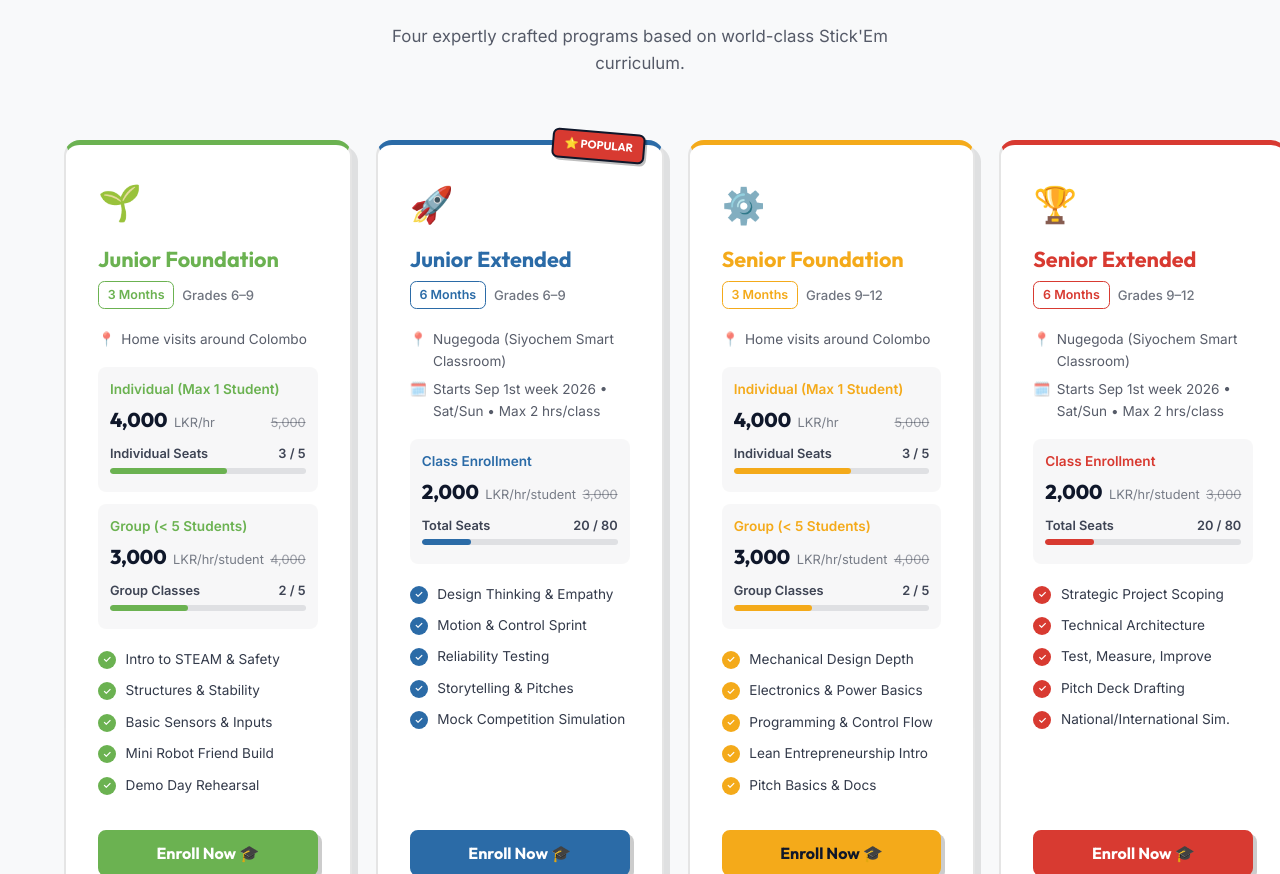
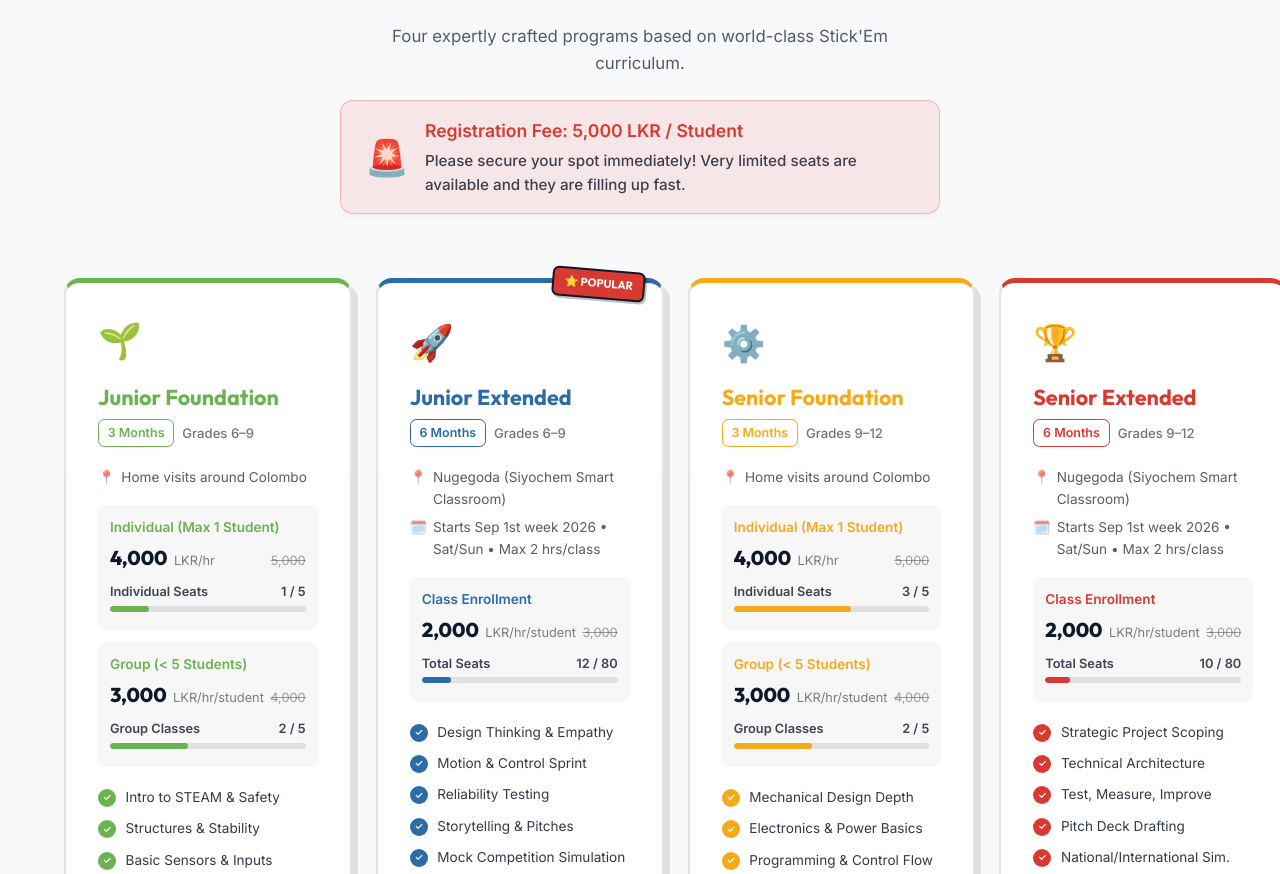
Before and after one commit to Himal-Gunawardhana/RobotSticks, a React (Vite) app: page / in a window 1280 px wide. Shown: the part 2829-3703 px from the top of the page. Built offline with nearby package versions, Linux system fonts and the light colour scheme.

Commit message:
Update registration limits, taken seats, and add registration fee warning

```diff
--- a/src/components/Packages.jsx
+++ b/src/components/Packages.jsx
@@ -17,7 +17,7 @@ const packages = [
         discounted: '4,000',
         unit: 'LKR/hr',
         seatsMax: 5,
-        seatsTaken: 3,
+        seatsTaken: 1,
         seatLabel: 'Individual Seats'
       },
       {
@@ -55,7 +55,7 @@ const packages = [
         discounted: '2,000',
         unit: 'LKR/hr/student',
         seatsMax: 80,
-        seatsTaken: 20,
+        seatsTaken: 12,
         seatLabel: 'Total Seats'
       }
     ],
@@ -119,7 +119,7 @@ const packages = [
         discounted: '2,000',
         unit: 'LKR/hr/student',
         seatsMax: 80,
-        seatsTaken: 20,
+        seatsTaken: 10,
         seatLabel: 'Total Seats'
       }
     ],
@@ -180,6 +180,36 @@ const Packages = () => {
           <p style={{ color: 'rgba(15,23,42,0.7)', fontSize: '1.05rem', maxWidth: '550px', margin: '0 auto' }}>
             Four expertly crafted programs based on world-class Stick'Em curriculum.
           </p>
+
+          <motion.div
+            initial={{ opacity: 0, scale: 0.9 }}
+            whileInView={{ opacity: 1, scale: 1 }}
+            viewport={{ once: true }}
+            transition={{ delay: 0.2, duration: 0.5 }}
+            style={{
+              background: 'rgba(239, 68, 68, 0.1)',
+              border: '1px solid rgba(239, 68, 68, 0.3)',
+              borderRadius: '0.8rem',
+              padding: '1rem 1.5rem',
+              maxWidth: '600px',
+              margin: '1.5rem auto 0',
+              display: 'flex',
+              alignItems: 'center',
+              gap: '1rem',
+              textAlign: 'left',
+              boxShadow: '0 4px 6px rgba(239, 68, 68, 0.05)'
+            }}
+          >
+            <div style={{ fontSize: '2.2rem' }}>🚨</div>
+            <div>
+              <div style={{ fontWeight: 800, color: 'var(--stickem-red)', marginBottom: '0.2rem', fontSize: '1.1rem' }}>
+                Registration Fee: 5,000 LKR / Student
+              </div>
+              <div style={{ fontSize: '0.95rem', color: 'rgba(15,23,42,0.8)', fontWeight: 500 }}>
+                Please secure your spot immediately! Very limited seats are available and they are filling up fast.
+              </div>
+            </div>
+          </motion.div>
         </motion.div>
 
         <div className="packages-grid" style={{ alignItems: 'stretch' }}>
--- a/src/components/Stats.jsx
+++ b/src/components/Stats.jsx
@@ -7,8 +7,8 @@ const CountUp = CountUpPkg.default || CountUpPkg;
 const Stats = () => {
   const whatsappMembers = 1000;
   const waitlist = Math.floor(whatsappMembers / 2);
-  const maxStudents = 160;
-  const registeredStudents = 20; // Current registered students
+  const maxStudents = 180;
+  const registeredStudents = 30; // Current registered students
 
   const statsData = [
     { label: 'Facebook Followers', value: 6500, prefix: '', suffix: '+', emoji: '👍', color: 'var(--stickem-blue)' },
```
